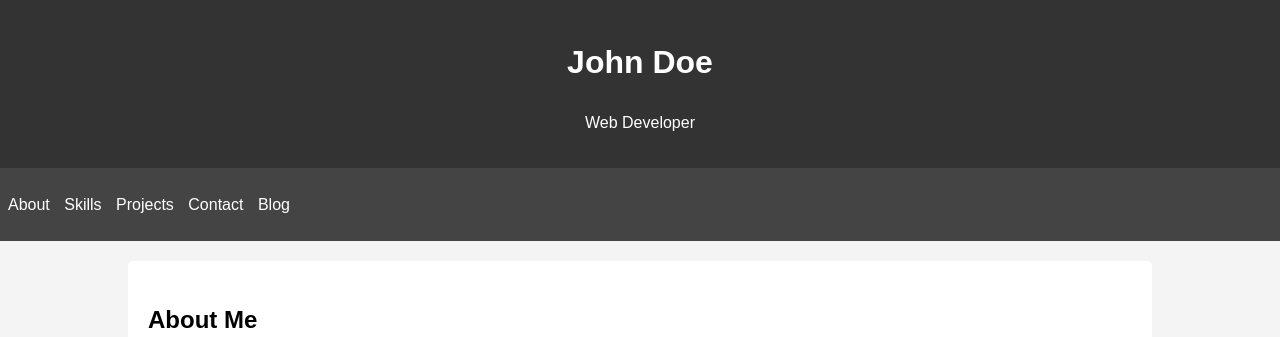
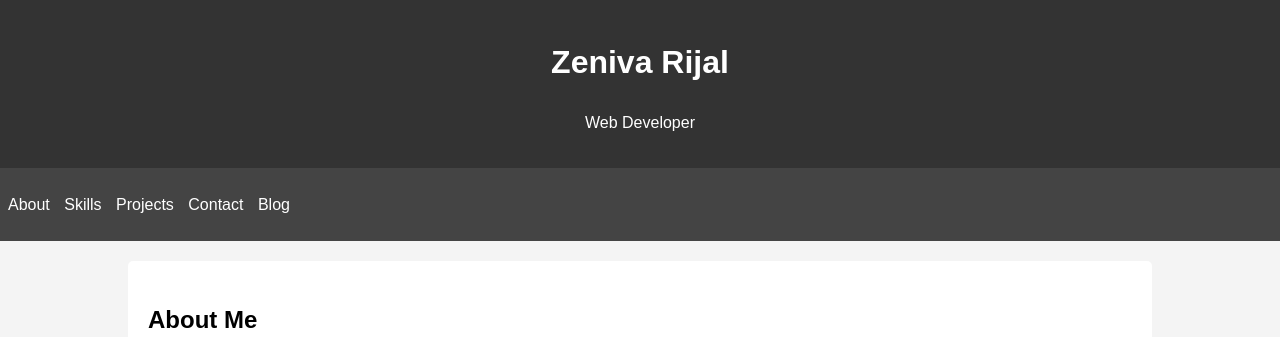
Before and after one commit to zenivarijal/zenivarijal.github.io, a plain HTML site: page index.html in a window 1280 px wide. Shown: the top 337 px of the page. Drawn offline with Linux system fonts and the light colour scheme.

Commit message:
changes made

```diff
--- a/index.html
+++ b/index.html
@@ -59,7 +59,7 @@
 </head>
 <body>
     <header>
-        <h1>John Doe</h1>
+        <h1>Zeniva Rijal</h1>
         <p>Web Developer</p>
     </header>
 
```
